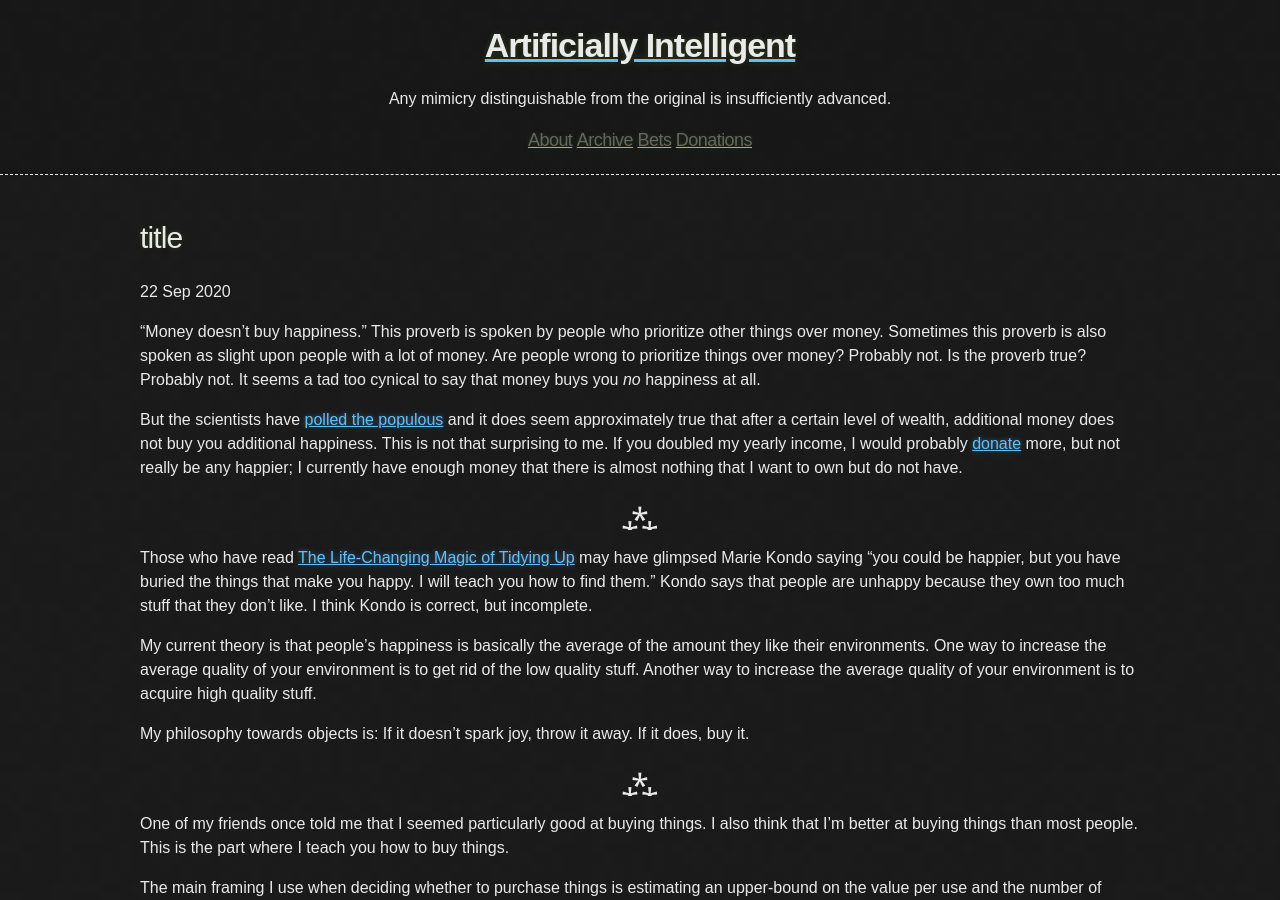
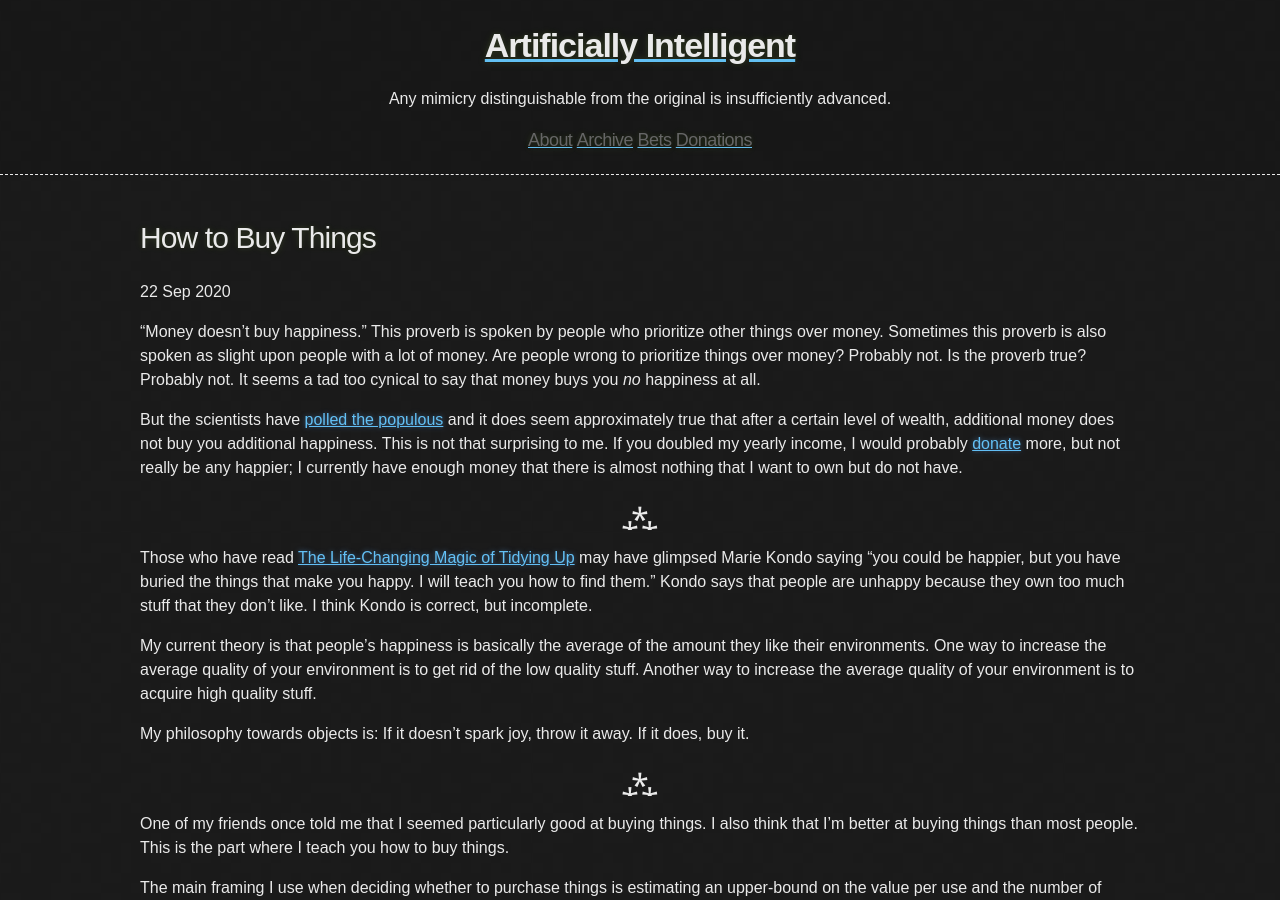
Before and after one commit to tocttou/hacker-blog, a Jekyll site: the page built from _posts/2020-9-22-How-to-Buy-Things.md, in a window 1280 px wide and 900 px high. Built offline with Jekyll 4.4.1, drawn with Linux system fonts in a browser that asks for light colours.

Commit message:
whoops title

```diff
--- a/_posts/2020-9-22-How-to-Buy-Things.md
+++ b/_posts/2020-9-22-How-to-Buy-Things.md
@@ -1,5 +1,5 @@
 ---
-title: title
+title: How to Buy Things
 published: true
 ---
 
```
